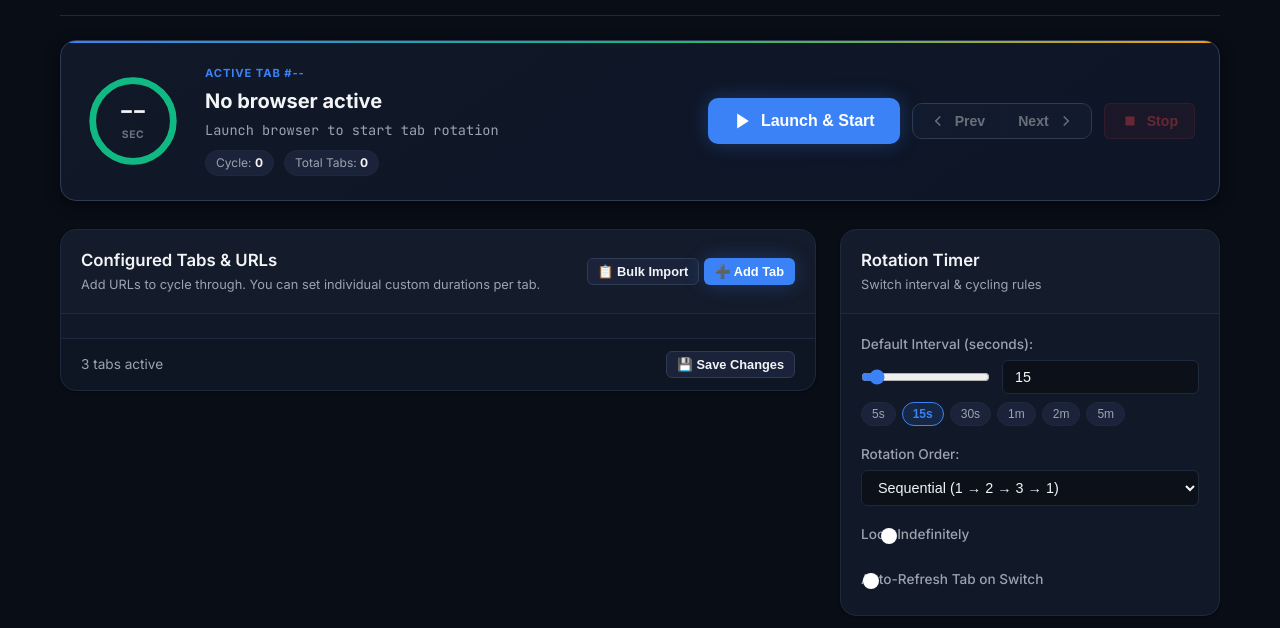
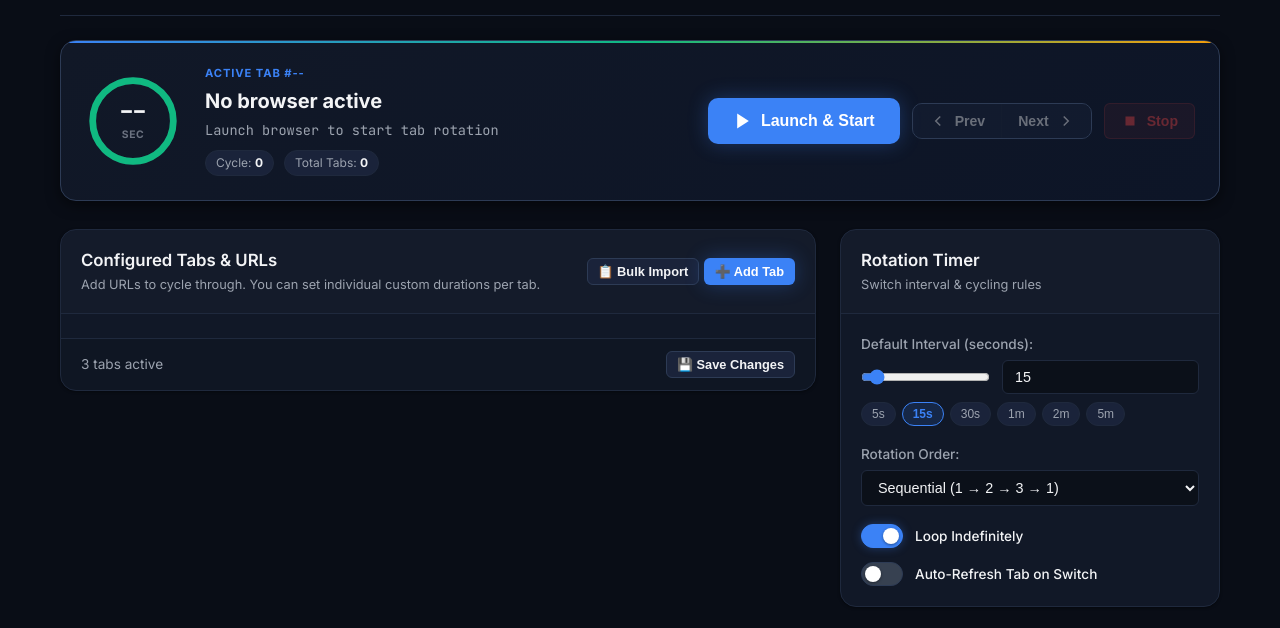
Before and after one commit to matheustp/tab-switcher, a plain HTML site: page public/index.html in a window 1280 px wide. Shown: the part 98-726 px from the top of the page. Drawn offline with Linux system fonts and the light colour scheme; no server answers.

Commit message:
Add files via upload

```diff
--- a/public/app.js
+++ b/public/app.js
@@ -351,7 +351,7 @@ function renderUrlList() {
       <div class="checkbox-row" style="margin: 0;">
         <label class="switch-label" title="Enable/Disable Tab">
           <input type="checkbox" class="tab-enable-chk" data-index="${index}" ${item.enabled ? 'checked' : ''}>
-          <span class="slider-switch" style="width: 32px; height: 18px;"></span>
+          <span class="slider-switch switch-sm"></span>
         </label>
       </div>
 
--- a/public/index.html
+++ b/public/index.html
@@ -185,18 +185,18 @@
             </div>
 
             <div class="form-group checkbox-row">
-              <label class="switch-label">
+              <label class="switch-label" for="chkLoop">
                 <input type="checkbox" id="chkLoop" checked>
                 <span class="slider-switch"></span>
-                <span>Loop Indefinitely</span>
+                <span class="switch-text">Loop Indefinitely</span>
               </label>
             </div>
 
             <div class="form-group checkbox-row">
-              <label class="switch-label">
+              <label class="switch-label" for="chkReloadOnSwitch">
                 <input type="checkbox" id="chkReloadOnSwitch">
                 <span class="slider-switch"></span>
-                <span>Auto-Refresh Tab on Switch</span>
+                <span class="switch-text">Auto-Refresh Tab on Switch</span>
               </label>
             </div>
 
--- a/public/styles.css
+++ b/public/styles.css
@@ -694,49 +694,92 @@ body {
 .checkbox-row {
   display: flex;
   align-items: center;
+  margin-bottom: 14px;
+}
+
+.checkbox-row:last-child {
+  margin-bottom: 0;
 }
 
 .switch-label {
-  display: flex;
+  display: inline-flex !important;
   align-items: center;
-  gap: 10px;
+  gap: 12px;
   cursor: pointer;
-  font-size: 0.85rem;
+  font-size: 0.88rem;
   color: var(--text-main);
   user-select: none;
+  margin-bottom: 0 !important;
+  position: relative;
 }
 
 .switch-label input[type="checkbox"] {
-  display: none;
+  position: absolute;
+  opacity: 0;
+  width: 0;
+  height: 0;
+  margin: 0;
+  pointer-events: none;
 }
 
 .slider-switch {
   position: relative;
-  width: 38px;
-  height: 20px;
-  background: #374151;
-  border-radius: 20px;
-  transition: background 0.3s;
+  display: inline-block !important;
+  flex-shrink: 0;
+  width: 42px;
+  height: 24px;
+  background-color: #374151;
+  border: 1px solid var(--border-light);
+  border-radius: 24px;
+  transition: background-color 0.25s ease, border-color 0.25s ease, box-shadow 0.25s ease;
+  vertical-align: middle;
 }
 
 .slider-switch::before {
   content: '';
   position: absolute;
+  top: 3px;
+  left: 3px;
+  width: 16px;
+  height: 16px;
+  background-color: #ffffff;
+  border-radius: 50%;
+  transition: transform 0.25s cubic-bezier(0.4, 0, 0.2, 1), background-color 0.25s ease;
+  box-shadow: 0 1px 3px rgba(0, 0, 0, 0.4);
+}
+
+.switch-label input[type="checkbox"]:checked + .slider-switch {
+  background-color: var(--primary);
+  border-color: var(--primary);
+  box-shadow: 0 0 10px rgba(59, 130, 246, 0.35);
+}
+
+.switch-label input[type="checkbox"]:checked + .slider-switch::before {
+  transform: translateX(18px);
+}
+
+/* Small switch for URL items */
+.slider-switch.switch-sm {
+  width: 32px;
+  height: 18px;
+  border-radius: 18px;
+}
+
+.slider-switch.switch-sm::before {
+  width: 12px;
+  height: 12px;
   top: 2px;
   left: 2px;
-  width: 16px;
-  height: 16px;
-  background: white;
-  border-radius: 50%;
-  transition: transform 0.3s;
 }
 
-.switch-label input:checked + .slider-switch {
-  background: var(--primary);
+.switch-label input[type="checkbox"]:checked + .slider-switch.switch-sm::before {
+  transform: translateX(14px);
 }
 
-.switch-label input:checked + .slider-switch::before {
-  transform: translateX(18px);
+.switch-text {
+  font-weight: 500;
+  color: var(--text-main);
+  line-height: 1.4;
 }
 
 /* =========================================================
```
